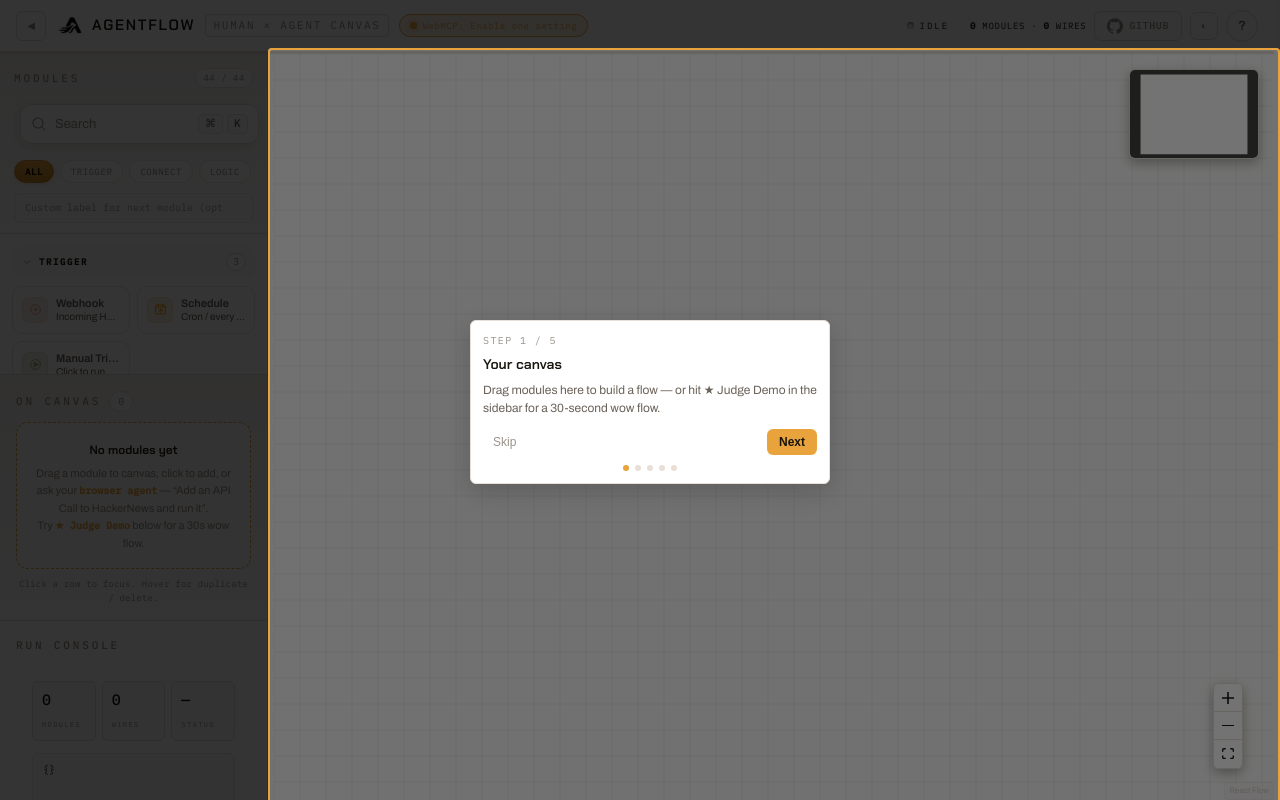
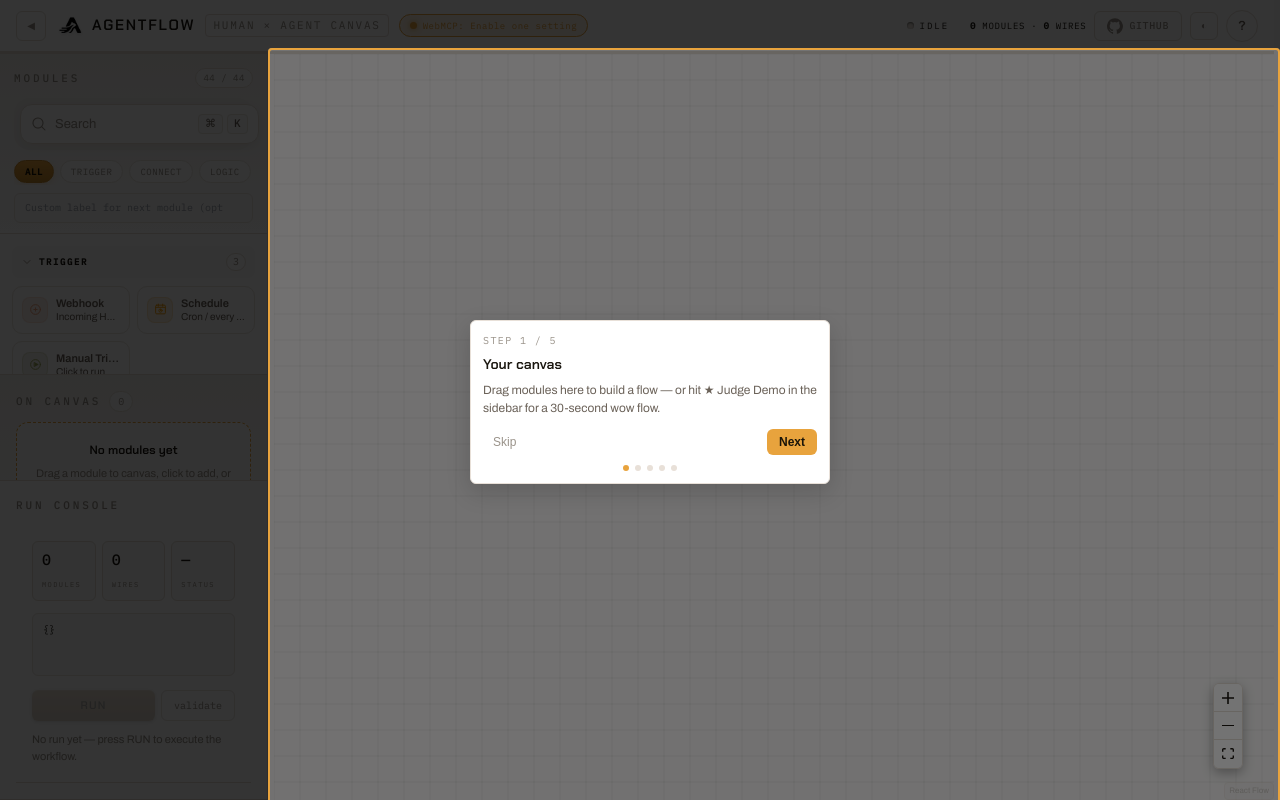
Before and after one commit to Parithosh-Varma/agentflow-webmcp, a React (Vite) app in the folder frontend/: page / in a window 1280 px wide. Built offline with nearby package versions, Linux system fonts and the light colour scheme.

Commit message:
ux batch: clickable judge demo, sticky run console, ctrl-enter shortcut, responsive collapse, rm minimap

```diff
--- a/frontend/src/App.tsx
+++ b/frontend/src/App.tsx
@@ -6,7 +6,6 @@ import {
   useNodesState,
   useEdgesState,
   Controls,
-  MiniMap,
   Background,
   BackgroundVariant,
   SelectionMode,
@@ -417,6 +416,17 @@ function CanvasPage() {
     reactFlowRef.current?.fitView({ padding: 0.15, duration: 400, maxZoom: 1 });
   }, []);
 
+  const loadJudgeDemo = useCallback(() => {
+    const { nodes: jdNodes, edges: jdEdges } = buildJudgeDemoFlow();
+    setLiveStatus({});
+    setExecutionResult(null);
+    setNodes(jdNodes);
+    setEdges(jdEdges.map((e: any) => ({ ...e, animated: false, style: { stroke: '#3a342c', strokeWidth: 1.6 } })));
+    addToolLog('load_judge_demo', { via: 'empty-state' }, { success: true, message: 'Loaded Judge Demo — press RUN' }, 'you');
+    setSelectedId(null);
+    setTimeout(() => fitAllNodes(), 220);
+  }, [setNodes, setEdges, fitAllNodes, addToolLog]);
+
   const onConnect = useCallback(
     (params: Connection) => {
       if (!params.source || !params.target) return;
@@ -645,6 +655,27 @@ function CanvasPage() {
     return () => window.removeEventListener('keydown', onKey);
   }, [showTour]);
 
+  // Ctrl/Cmd+Enter runs from anywhere — clicks the run console button.
+  useEffect(() => {
+    const onKey = (e: KeyboardEvent) => {
+      if ((e.ctrlKey || e.metaKey) && e.key === 'Enter') {
+        const btn = document.querySelector('[data-onboarding="run-button"]') as HTMLButtonElement | null;
+        if (btn && !btn.disabled) {
+          e.preventDefault();
+          btn.click();
+        }
+      }
+    };
+    window.addEventListener('keydown', onKey);
+    return () => window.removeEventListener('keydown', onKey);
+  }, []);
+
+  // Small screens start with the sidebar collapsed so the canvas owns the viewport.
+  useEffect(() => {
+    try {
+      if (window.innerWidth < 900) setSidebarOpen(false);
+    } catch {}
+  }, []);
   // Hard-remove any stray floating ? FAB that overlapped +/- (cache-bust failsafe)
   useEffect(() => {
     const killFab = () => document.querySelectorAll('.help-fab, button.help-fab').forEach(el => el.remove());
@@ -996,6 +1027,9 @@ function CanvasPage() {
                       <div className="canvas-empty-icon">◎</div>
                       <div className="canvas-empty-title">No modules yet</div>
                       <p className="canvas-empty-desc canvas-empty-desc--bold">Drag or ask agent — or hit ★ Judge Demo</p>
+                      <button className="btn-run" onClick={loadJudgeDemo} style={{ marginTop: 12 }}>
+                        ★ Judge Demo
+                      </button>
                     </div>
                   </div>
                 )}
@@ -1035,12 +1069,6 @@ function CanvasPage() {
             proOptions={{ hideAttribution: false }}
           >
             <Controls showInteractive={false} position="bottom-right" />
-            <MiniMap
-              nodeColor="#3a342c"
-              maskColor="rgba(21,19,16,0.8)"
-              style={{ background: 'var(--panel)', width: 130, height: 90 }}
-              position="top-right"
-            />
 <Background variant={BackgroundVariant.Lines} gap={26} color="var(--grid-line)" />
           </ReactFlow>
 
--- a/frontend/src/components/Sidebar.css
+++ b/frontend/src/components/Sidebar.css
@@ -630,6 +630,15 @@
 }
 .sb-footer b { color: var(--ink-2); font-weight: 600; }
 
+/* Sticky RUN — always visible while the sidebar scrolls */
+.sb-run {
+  position: sticky;
+  bottom: 0;
+  z-index: 2;
+  background: var(--panel);
+  border-top: 1px solid var(--border-faint);
+}
+
 /* Scrollbar for sidebar */
 .sidebar::-webkit-scrollbar,
 .sb-scroll::-webkit-scrollbar,
--- a/frontend/src/components/Sidebar.tsx
+++ b/frontend/src/components/Sidebar.tsx
@@ -335,7 +335,7 @@ export function Sidebar({
     } catch {}
   };
 
-  void loadExample; void loadJudgeDemo;
+  void loadExample;
   const clearCanvas = () => {
     const startNode = nodes.find((n) => n.id === 'start');
     let keep: any[];
@@ -547,6 +547,9 @@ export function Sidebar({
             />
             <p className="sb-empty-canvas-title">No modules yet</p>
             <p className="hint sb-empty-canvas-hint">Drag a module to canvas, click to add, or ask your <b>browser agent</b> — “Add an API Call to HackerNews and run it”.<br/>Try <b>★ Judge Demo</b> below for a 30s wow flow.</p>
+            <button className="btn-run" onClick={loadJudgeDemo} style={{ width: '100%', marginTop: 8, justifyContent: 'center', display: 'flex' }}>
+              ★ Judge Demo
+            </button>
           </div>
         ) : (
           <div className="node-list">
```
